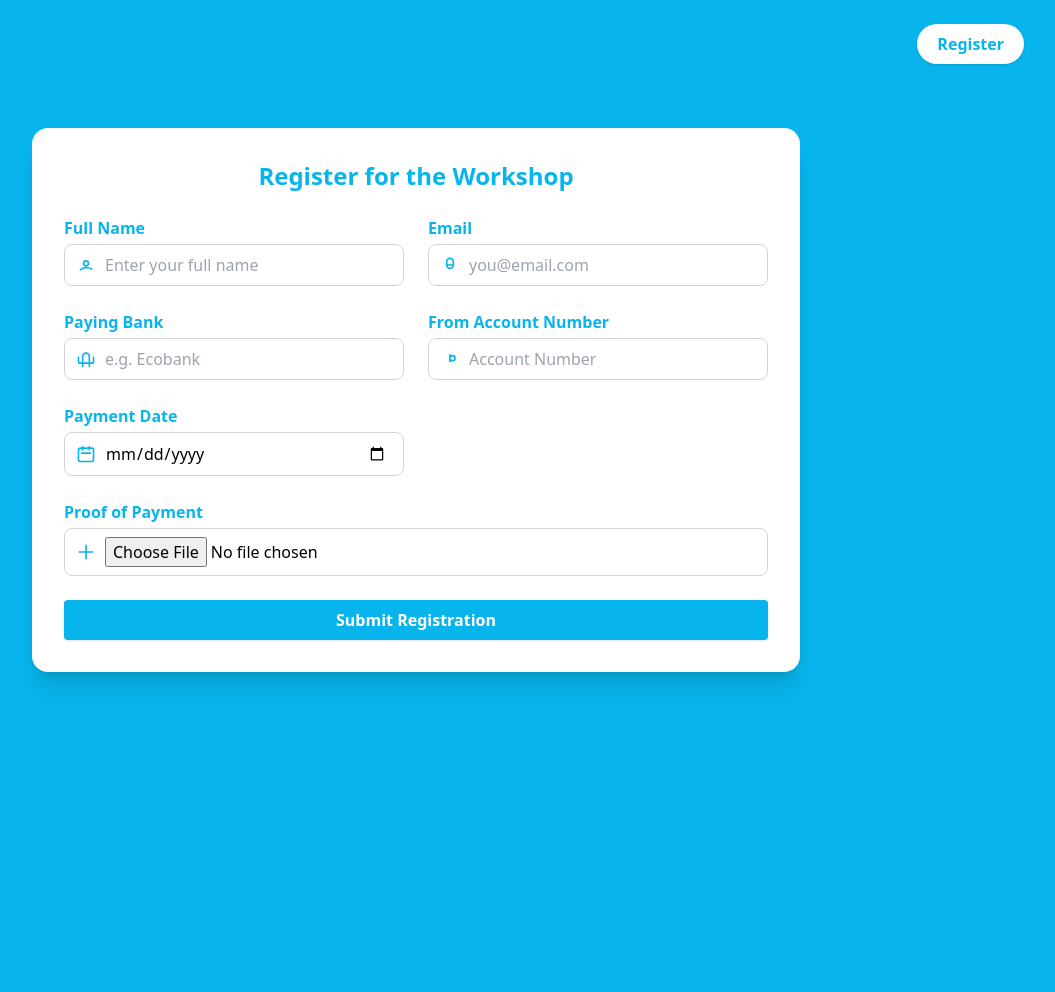
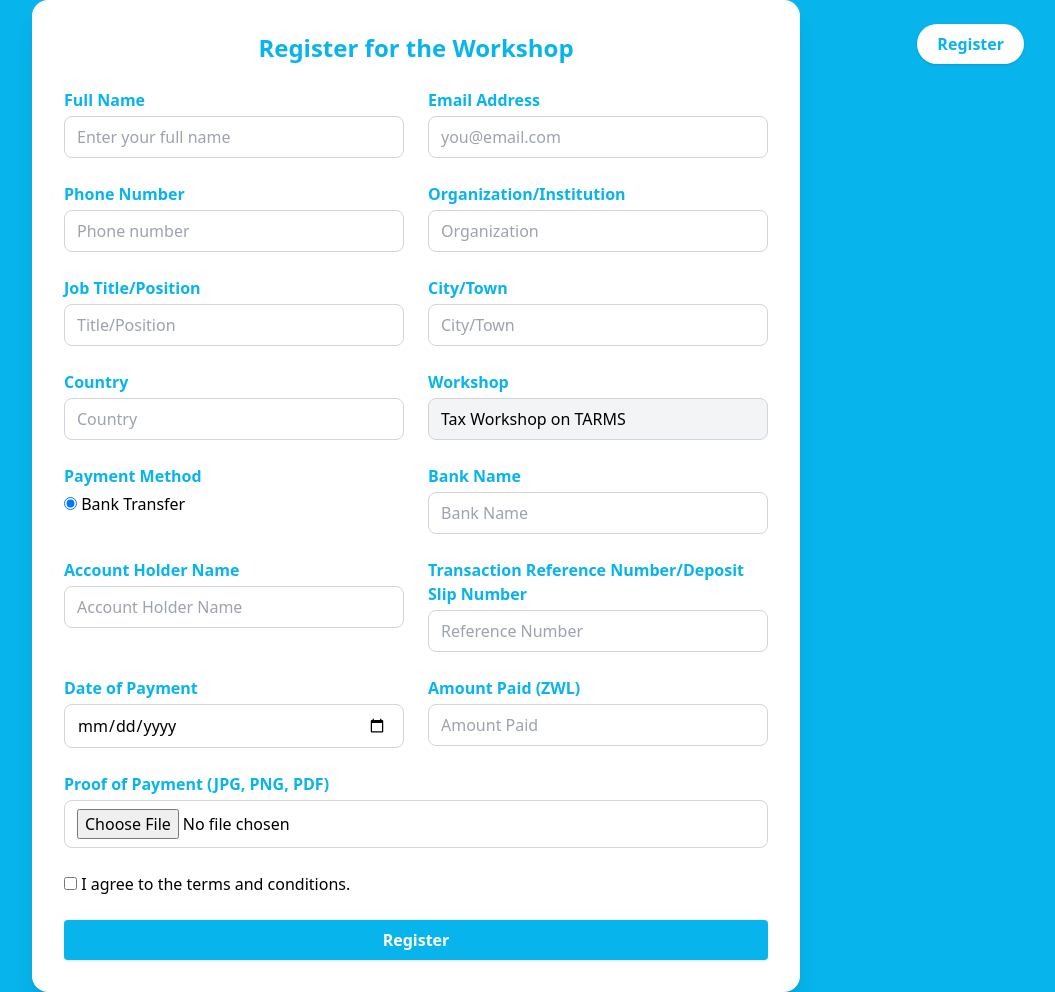
Before and after one commit to ITEmmanuel/taxworkshop, a Django app: page /register/ in a window 1280 px wide. Shown: the whole page, without its empty margins (224-1279 px from the left). Before the commit the page ends 686 px from the top, so only its background shows below. Run offline with Django 5.2, Linux system fonts and the light colour scheme; parts of the project's set-up code (start-up, migrations or seed data) failed here and were passed over; some libraries are stand-ins or nearby versions.

Commit message:
Update registration fields, models, forms, and template to match new requirements

```diff
--- a/templates/register.html
+++ b/templates/register.html
@@ -9,66 +9,85 @@
     <div class="grid grid-cols-1 md:grid-cols-2 gap-6">
         <div>
             <label class="block font-semibold text-msublue mb-1" for="id_full_name">Full Name</label>
-            <div class="relative">
-                <span class="absolute left-3 top-1/2 -translate-y-1/2 text-msublue">
-                    <svg xmlns="http://www.w3.org/2000/svg" class="h-5 w-5" fill="none" viewBox="0 0 24 24" stroke="currentColor"><path stroke-linecap="round" stroke-linejoin="round" stroke-width="2" d="M5.121 17.804A13.937 13.937 0 0112 15c2.5 0 4.847.655 6.879 1.804M15 10a3 3 0 11-6 0 3 3 0 016 0z" /></svg>
-                </span>
-                <input type="text" name="full_name" id="id_full_name" maxlength="100" required class="pl-10 pr-4 py-2 w-full rounded-lg border border-gray-300 focus:outline-none focus:ring-2 focus:ring-msublue transition" placeholder="Enter your full name" value="{{ form.full_name.value|default:'' }}">
-            </div>
+            <input type="text" name="full_name" id="id_full_name" maxlength="100" required class="pl-3 pr-4 py-2 w-full rounded-lg border border-gray-300 focus:outline-none focus:ring-2 focus:ring-msublue transition" placeholder="Enter your full name" value="{{ form.full_name.value|default:'' }}">
             {% if form.full_name.errors %}<p class="text-red-500 text-xs mt-1">{{ form.full_name.errors }}</p>{% endif %}
         </div>
         <div>
-            <label class="block font-semibold text-msublue mb-1" for="id_email">Email</label>
-            <div class="relative">
-                <span class="absolute left-3 top-1/2 -translate-y-1/2 text-msublue">
-                    <svg xmlns="http://www.w3.org/2000/svg" class="h-5 w-5" fill="none" viewBox="0 0 24 24" stroke="currentColor"><path stroke-linecap="round" stroke-linejoin="round" stroke-width="2" d="M16 12H8m8 0V8a4 4 0 10-8 0v4m8 0a4 4 0 01-8 0" /></svg>
-                </span>
-                <input type="email" name="email" id="id_email" required class="pl-10 pr-4 py-2 w-full rounded-lg border border-gray-300 focus:outline-none focus:ring-2 focus:ring-msublue transition" placeholder="you@email.com" value="{{ form.email.value|default:'' }}">
-            </div>
+            <label class="block font-semibold text-msublue mb-1" for="id_email">Email Address</label>
+            <input type="email" name="email" id="id_email" required class="pl-3 pr-4 py-2 w-full rounded-lg border border-gray-300 focus:outline-none focus:ring-2 focus:ring-msublue transition" placeholder="you@email.com" value="{{ form.email.value|default:'' }}">
             {% if form.email.errors %}<p class="text-red-500 text-xs mt-1">{{ form.email.errors }}</p>{% endif %}
         </div>
         <div>
-            <label class="block font-semibold text-msublue mb-1" for="id_bank">Paying Bank</label>
-            <div class="relative">
-                <span class="absolute left-3 top-1/2 -translate-y-1/2 text-msublue">
-                    <svg xmlns="http://www.w3.org/2000/svg" class="h-5 w-5" fill="none" viewBox="0 0 24 24" stroke="currentColor"><path stroke-linecap="round" stroke-linejoin="round" stroke-width="2" d="M3 10v6a1 1 0 001 1h16a1 1 0 001-1v-6M16 21V9a4 4 0 00-8 0v12" /></svg>
-                </span>
-                <input type="text" name="bank" id="id_bank" maxlength="100" required class="pl-10 pr-4 py-2 w-full rounded-lg border border-gray-300 focus:outline-none focus:ring-2 focus:ring-msublue transition" placeholder="e.g. Ecobank" value="{{ form.bank.value|default:'' }}">
-            </div>
-            {% if form.bank.errors %}<p class="text-red-500 text-xs mt-1">{{ form.bank.errors }}</p>{% endif %}
+            <label class="block font-semibold text-msublue mb-1" for="id_phone">Phone Number</label>
+            <input type="tel" name="phone" id="id_phone" class="pl-3 pr-4 py-2 w-full rounded-lg border border-gray-300 focus:outline-none focus:ring-2 focus:ring-msublue transition" placeholder="Phone number" value="{{ form.phone.value|default:'' }}">
+            {% if form.phone.errors %}<p class="text-red-500 text-xs mt-1">{{ form.phone.errors }}</p>{% endif %}
         </div>
         <div>
-            <label class="block font-semibold text-msublue mb-1" for="id_from_account">From Account Number</label>
-            <div class="relative">
-                <span class="absolute left-3 top-1/2 -translate-y-1/2 text-msublue">
-                    <svg xmlns="http://www.w3.org/2000/svg" class="h-5 w-5" fill="none" viewBox="0 0 24 24" stroke="currentColor"><path stroke-linecap="round" stroke-linejoin="round" stroke-width="2" d="M12 11c0-1.657 1.343-3 3-3s3 1.343 3 3-1.343 3-3 3-3-1.343-3-3zm0 0V7m0 4v4" /></svg>
-                </span>
-                <input type="text" name="from_account" id="id_from_account" maxlength="50" required class="pl-10 pr-4 py-2 w-full rounded-lg border border-gray-300 focus:outline-none focus:ring-2 focus:ring-msublue transition" placeholder="Account Number" value="{{ form.from_account.value|default:'' }}">
-            </div>
-            {% if form.from_account.errors %}<p class="text-red-500 text-xs mt-1">{{ form.from_account.errors }}</p>{% endif %}
+            <label class="block font-semibold text-msublue mb-1" for="id_organization">Organization/Institution</label>
+            <input type="text" name="organization" id="id_organization" maxlength="150" required class="pl-3 pr-4 py-2 w-full rounded-lg border border-gray-300 focus:outline-none focus:ring-2 focus:ring-msublue transition" placeholder="Organization" value="{{ form.organization.value|default:'' }}">
+            {% if form.organization.errors %}<p class="text-red-500 text-xs mt-1">{{ form.organization.errors }}</p>{% endif %}
         </div>
         <div>
-            <label class="block font-semibold text-msublue mb-1" for="id_payment_date">Payment Date</label>
-            <div class="relative">
-                <span class="absolute left-3 top-1/2 -translate-y-1/2 text-msublue">
-                    <svg xmlns="http://www.w3.org/2000/svg" class="h-5 w-5" fill="none" viewBox="0 0 24 24" stroke="currentColor"><path stroke-linecap="round" stroke-linejoin="round" stroke-width="2" d="M8 7V3m8 4V3m-9 8h10M5 21h14a2 2 0 002-2V7a2 2 0 00-2-2H5a2 2 0 00-2 2v12a2 2 0 002 2z" /></svg>
-                </span>
-                <input type="date" name="payment_date" id="id_payment_date" required class="pl-10 pr-4 py-2 w-full rounded-lg border border-gray-300 focus:outline-none focus:ring-2 focus:ring-msublue transition bg-white" value="{{ form.payment_date.value|default:'' }}">
-            </div>
+            <label class="block font-semibold text-msublue mb-1" for="id_title">Job Title/Position</label>
+            <input type="text" name="title" id="id_title" maxlength="100" required class="pl-3 pr-4 py-2 w-full rounded-lg border border-gray-300 focus:outline-none focus:ring-2 focus:ring-msublue transition" placeholder="Title/Position" value="{{ form.title.value|default:'' }}">
+            {% if form.title.errors %}<p class="text-red-500 text-xs mt-1">{{ form.title.errors }}</p>{% endif %}
+        </div>
+        <div>
+            <label class="block font-semibold text-msublue mb-1" for="id_city">City/Town</label>
+            <input type="text" name="city" id="id_city" class="pl-3 pr-4 py-2 w-full rounded-lg border border-gray-300 focus:outline-none focus:ring-2 focus:ring-msublue transition" placeholder="City/Town" value="{{ form.city.value|default:'' }}">
+            {% if form.city.errors %}<p class="text-red-500 text-xs mt-1">{{ form.city.errors }}</p>{% endif %}
+        </div>
+        <div>
+            <label class="block font-semibold text-msublue mb-1" for="id_country">Country</label>
+            <input type="text" name="country" id="id_country" class="pl-3 pr-4 py-2 w-full rounded-lg border border-gray-300 focus:outline-none focus:ring-2 focus:ring-msublue transition" placeholder="Country" value="{{ form.country.value|default:'' }}">
+            {% if form.country.errors %}<p class="text-red-500 text-xs mt-1">{{ form.country.errors }}</p>{% endif %}
+        </div>
+        <div>
+            <label class="block font-semibold text-msublue mb-1">Workshop</label>
+            <input type="text" value="Tax Workshop on TARMS" readonly class="pl-3 pr-4 py-2 w-full rounded-lg border border-gray-300 bg-gray-100">
+            <input type="hidden" name="workshop" value="Tax Workshop on TARMS">
+        </div>
+        <div>
+            <label class="block font-semibold text-msublue mb-1">Payment Method</label>
+            <label><input type="radio" name="payment_method" value="bankTransfer" checked> Bank Transfer</label>
+            <input type="hidden" name="payment_method" value="bankTransfer">
+        </div>
+        <div>
+            <label class="block font-semibold text-msublue mb-1" for="id_bank_name">Bank Name</label>
+            <input type="text" name="bank_name" id="id_bank_name" class="pl-3 pr-4 py-2 w-full rounded-lg border border-gray-300 focus:outline-none focus:ring-2 focus:ring-msublue transition" placeholder="Bank Name" value="{{ form.bank_name.value|default:'' }}">
+            {% if form.bank_name.errors %}<p class="text-red-500 text-xs mt-1">{{ form.bank_name.errors }}</p>{% endif %}
+        </div>
+        <div>
+            <label class="block font-semibold text-msublue mb-1" for="id_account_holder">Account Holder Name</label>
+            <input type="text" name="account_holder" id="id_account_holder" class="pl-3 pr-4 py-2 w-full rounded-lg border border-gray-300 focus:outline-none focus:ring-2 focus:ring-msublue transition" placeholder="Account Holder Name" value="{{ form.account_holder.value|default:'' }}">
+            {% if form.account_holder.errors %}<p class="text-red-500 text-xs mt-1">{{ form.account_holder.errors }}</p>{% endif %}
+        </div>
+        <div>
+            <label class="block font-semibold text-msublue mb-1" for="id_transaction_ref">Transaction Reference Number/Deposit Slip Number</label>
+            <input type="text" name="transaction_ref" id="id_transaction_ref" maxlength="100" required class="pl-3 pr-4 py-2 w-full rounded-lg border border-gray-300 focus:outline-none focus:ring-2 focus:ring-msublue transition" placeholder="Reference Number" value="{{ form.transaction_ref.value|default:'' }}">
+            {% if form.transaction_ref.errors %}<p class="text-red-500 text-xs mt-1">{{ form.transaction_ref.errors }}</p>{% endif %}
+        </div>
+        <div>
+            <label class="block font-semibold text-msublue mb-1" for="id_payment_date">Date of Payment</label>
+            <input type="date" name="payment_date" id="id_payment_date" required class="pl-3 pr-4 py-2 w-full rounded-lg border border-gray-300 focus:outline-none focus:ring-2 focus:ring-msublue transition bg-white" value="{{ form.payment_date.value|default:'' }}">
             {% if form.payment_date.errors %}<p class="text-red-500 text-xs mt-1">{{ form.payment_date.errors }}</p>{% endif %}
         </div>
+        <div>
+            <label class="block font-semibold text-msublue mb-1" for="id_amount_paid">Amount Paid (ZWL)</label>
+            <input type="number" name="amount_paid" id="id_amount_paid" required class="pl-3 pr-4 py-2 w-full rounded-lg border border-gray-300 focus:outline-none focus:ring-2 focus:ring-msublue transition" placeholder="Amount Paid" value="{{ form.amount_paid.value|default:'' }}">
+            {% if form.amount_paid.errors %}<p class="text-red-500 text-xs mt-1">{{ form.amount_paid.errors }}</p>{% endif %}
+        </div>
         <div class="md:col-span-2">
-            <label class="block font-semibold text-msublue mb-1" for="id_proof">Proof of Payment</label>
-            <div class="relative">
-                <span class="absolute left-3 top-1/2 -translate-y-1/2 text-msublue">
-                    <svg xmlns="http://www.w3.org/2000/svg" class="h-5 w-5" fill="none" viewBox="0 0 24 24" stroke="currentColor"><path stroke-linecap="round" stroke-linejoin="round" stroke-width="2" d="M12 4v16m8-8H4" /></svg>
-                </span>
-                <input type="file" name="proof" id="id_proof" class="pl-10 pr-4 py-2 w-full rounded-lg border border-gray-300 focus:outline-none focus:ring-2 focus:ring-msublue transition bg-white" required>
-            </div>
-            {% if form.proof.errors %}<p class="text-red-500 text-xs mt-1">{{ form.proof.errors }}</p>{% endif %}
+            <label class="block font-semibold text-msublue mb-1" for="id_proof_of_payment">Proof of Payment (JPG, PNG, PDF)</label>
+            <input type="file" name="proof_of_payment" id="id_proof_of_payment" accept=".jpg,.jpeg,.png,.pdf" required class="pl-3 pr-4 py-2 w-full rounded-lg border border-gray-300 focus:outline-none focus:ring-2 focus:ring-msublue transition bg-white">
+            {% if form.proof_of_payment.errors %}<p class="text-red-500 text-xs mt-1">{{ form.proof_of_payment.errors }}</p>{% endif %}
+        </div>
+        <div class="md:col-span-2">
+            <label><input type="checkbox" name="terms" required {% if form.terms.value %}checked{% endif %}> I agree to the <a href="/terms" target="_blank">terms and conditions</a>.</label>
+            {% if form.terms.errors %}<p class="text-red-500 text-xs mt-1">{{ form.terms.errors }}</p>{% endif %}
         </div>
     </div>
-    <button type="submit" class="btn w-full mt-4">Submit Registration</button>
+    <button type="submit" class="btn w-full mt-4">Register</button>
 </form>
     </div>
 </div>
--- a/workshop_app/views.py
+++ b/workshop_app/views.py
@@ -13,11 +13,21 @@ def home(request):
 
 class RegistrationForm(forms.Form):
     full_name = forms.CharField(max_length=100, label='Full Name')
-    email = forms.EmailField(label='Email')
-    bank = forms.CharField(max_length=100, label='Paying Bank')
-    from_account = forms.CharField(max_length=50, label='From Account Number')
-    payment_date = forms.DateField(label='Payment Date', widget=forms.DateInput(attrs={'type': 'date'}))
-    proof = forms.FileField(label='Proof of Payment')
+    email = forms.EmailField(label='Email Address')
+    phone = forms.CharField(max_length=30, label='Phone Number', required=False)
+    organization = forms.CharField(max_length=150, label='Organization/Institution')
+    title = forms.CharField(max_length=100, label='Job Title/Position')
+    city = forms.CharField(max_length=100, label='City/Town', required=False)
+    country = forms.CharField(max_length=100, label='Country', required=False)
+    workshop = forms.CharField(max_length=150, initial='Tax Workshop on TARMS', widget=forms.HiddenInput())
+    payment_method = forms.CharField(max_length=50, initial='bankTransfer', widget=forms.HiddenInput())
+    bank_name = forms.CharField(max_length=100, label='Bank Name', required=False)
+    account_holder = forms.CharField(max_length=100, label='Account Holder Name', required=False)
+    transaction_ref = forms.CharField(max_length=100, label='Transaction Reference Number/Deposit Slip Number')
+    payment_date = forms.DateField(label='Date of Payment', widget=forms.DateInput(attrs={'type': 'date'}))
+    amount_paid = forms.DecimalField(label='Amount Paid (ZWL)', max_digits=12, decimal_places=2)
+    proof_of_payment = forms.FileField(label='Proof of Payment (JPG, PNG, PDF)')
+    terms = forms.BooleanField(label='I agree to the terms and conditions')
 
 from .models import Participant
 
@@ -28,10 +38,20 @@ def register(request):
             participant = Participant(
                 full_name=form.cleaned_data['full_name'],
                 email=form.cleaned_data['email'],
-                bank=form.cleaned_data['bank'],
-                from_account=form.cleaned_data['from_account'],
+                phone=form.cleaned_data.get('phone', ''),
+                organization=form.cleaned_data['organization'],
+                title=form.cleaned_data['title'],
+                city=form.cleaned_data.get('city', ''),
+                country=form.cleaned_data.get('country', ''),
+                workshop=form.cleaned_data['workshop'],
+                payment_method=form.cleaned_data['payment_method'],
+                bank_name=form.cleaned_data.get('bank_name', ''),
+                account_holder=form.cleaned_data.get('account_holder', ''),
+                transaction_ref=form.cleaned_data['transaction_ref'],
                 payment_date=form.cleaned_data['payment_date'],
-                proof=form.cleaned_data['proof']
+                amount_paid=form.cleaned_data['amount_paid'],
+                proof_of_payment=form.cleaned_data['proof_of_payment'],
+                terms=form.cleaned_data['terms']
             )
             participant.save()
             return render(request, 'register_success.html', {'name': form.cleaned_data['full_name']})
--- a/workshop_banking/settings.py
+++ b/workshop_banking/settings.py
@@ -53,9 +53,6 @@ if not DATABASES['default']:
 
 STATIC_URL = '/static/'
 STATIC_ROOT = os.path.join(BASE_DIR, 'staticfiles')
-
-# Whitenoise for static files
-MIDDLEWARE.insert(1, 'whitenoise.middleware.WhiteNoiseMiddleware')
 
 STATICFILES_STORAGE = 'whitenoise.storage.CompressedManifestStaticFilesStorage'
 
```
Also changed, not shown: workshop_app/models.py (+13 -3 lines), db.sqlite3, workshop_app/migrations/0001_initial.py.
